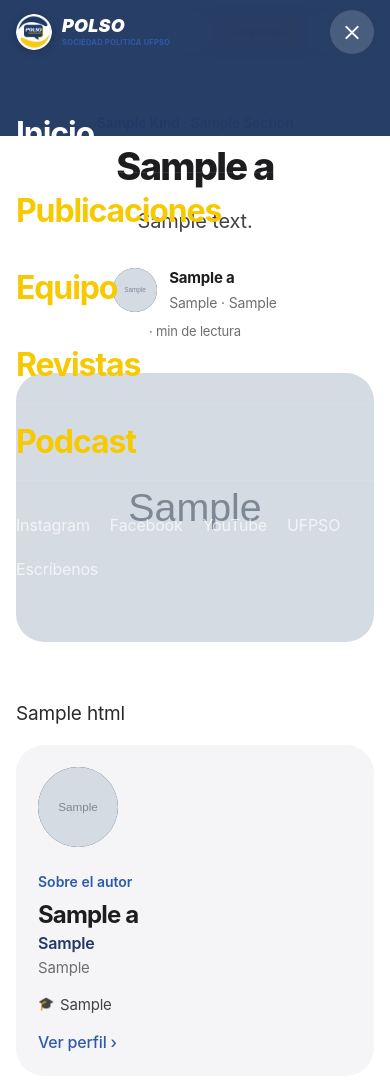
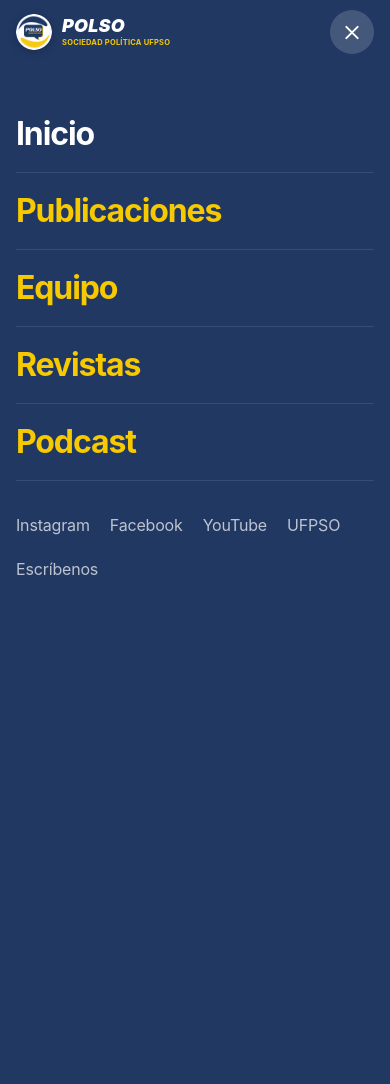
Before and after one commit to sociedadpolitica/POLSO-SOCIEDAD-POLITICA, a Node project: template views/article.ejs in a window 390 px wide, after a click that opens the changed part. Shown: the top 1084 px of the page. After the commit the page ends 575 px from the top, so only its background shows below. Run offline with Node 20 templates, Linux system fonts and the light colour scheme; the template is opened without the code that fills it: most values are stand-ins (such as "Sample title", 1, 10 or a date in 2020); grey boxes marked "Sample" are stand-in pictures; some web fonts are replaced.

Commit message:
Menú del celular: ocupa toda la pantalla y ya no se superpone al contenido
Co-Authored-By: Claude Opus 5.5 <noreply@anthropic.com>

```diff
--- a/public/css/site.css
+++ b/public/css/site.css
@@ -422,7 +422,7 @@ body:not(.has-hero) main { padding-top: 64px; }
 @media (max-width: 860px) {
   .burger { display: block; z-index: 2; }
   .season-pill { margin-left: auto; }
-  .nav { position: fixed; inset: 0; z-index: 1; flex-direction: column; align-items: stretch; justify-content: flex-start; gap: 0; margin: 0; padding: 96px var(--gutter) 40px; background: rgba(33,56,99,.97); backdrop-filter: blur(20px); -webkit-backdrop-filter: blur(20px); opacity: 0; visibility: hidden; transition: opacity .4s var(--ease), visibility .4s; }
+  .nav { position: fixed; inset: 0; z-index: 1; flex-direction: column; align-items: stretch; justify-content: flex-start; gap: 0; margin: 0; padding: 96px var(--gutter) 40px; background: var(--navy); backdrop-filter: blur(20px); -webkit-backdrop-filter: blur(20px); opacity: 0; visibility: hidden; transition: opacity .4s var(--ease), visibility .4s; }
   .nav.is-open { opacity: 1; visibility: visible; }
   .nav__link, .nav-wrap.is-scrolled .nav__link, body:not(.has-hero) .nav__link { padding: 14px 0; border-radius: 0; font-size: 32px; font-weight: 700; letter-spacing: -.035em; color: #fff; background: none !important; border-bottom: 1px solid rgba(255,255,255,.1); transform: translateY(12px); opacity: 0; transition: transform .5s var(--ease), opacity .5s; }
   .nav.is-open .nav__link { transform: none; opacity: 1; }
@@ -431,6 +431,11 @@ body:not(.has-hero) main { padding-top: 64px; }
   .nav__link.is-active { color: var(--yellow) !important; }
   .nav__extra { display: flex; flex-wrap: wrap; gap: 20px; margin-top: 32px; color: rgba(255,255,255,.7); font-size: 16px; }
   body.menu-open { overflow: hidden; }
+  /* Con el menú abierto la barra pierde su desenfoque: si no, el menú (fixed) queda atrapado en sus 64 px y se superpone al contenido */
+  body.menu-open .nav-wrap { background: none !important; box-shadow: none !important; backdrop-filter: none !important; -webkit-backdrop-filter: none !important; }
+  .nav { height: 100vh; height: 100dvh; overflow-y: auto; overscroll-behavior: contain; }
+  body.menu-open .brand__name small { color: var(--yellow) !important; }
+  body.menu-open .season-pill { visibility: hidden; }
   body.menu-open .brand { color: #fff !important; position: relative; z-index: 2; }
   body.menu-open .burger { background: rgba(255,255,255,.16) !important; }
   body.menu-open .burger span { background: #fff !important; }
--- a/public/js/site.js
+++ b/public/js/site.js
@@ -9,6 +9,7 @@
   };
   burger?.addEventListener('click', () => toggle(!nav.classList.contains('is-open')));
   document.addEventListener('keydown', (e) => e.key === 'Escape' && toggle(false));
+  nav?.addEventListener('click', (e) => e.target.closest('a') && toggle(false));
 
   const masthead = document.querySelector('[data-masthead]');
   const progress = document.querySelector('[data-progress]');
```
